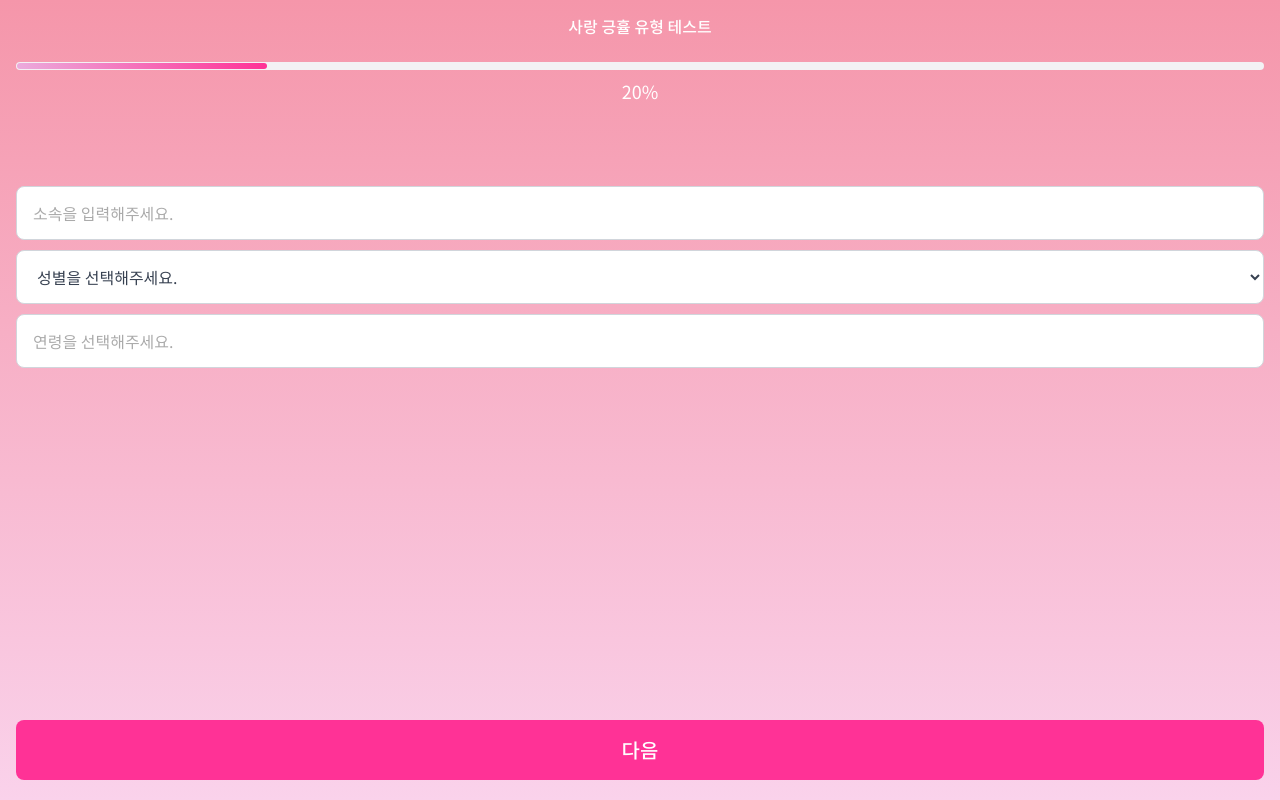
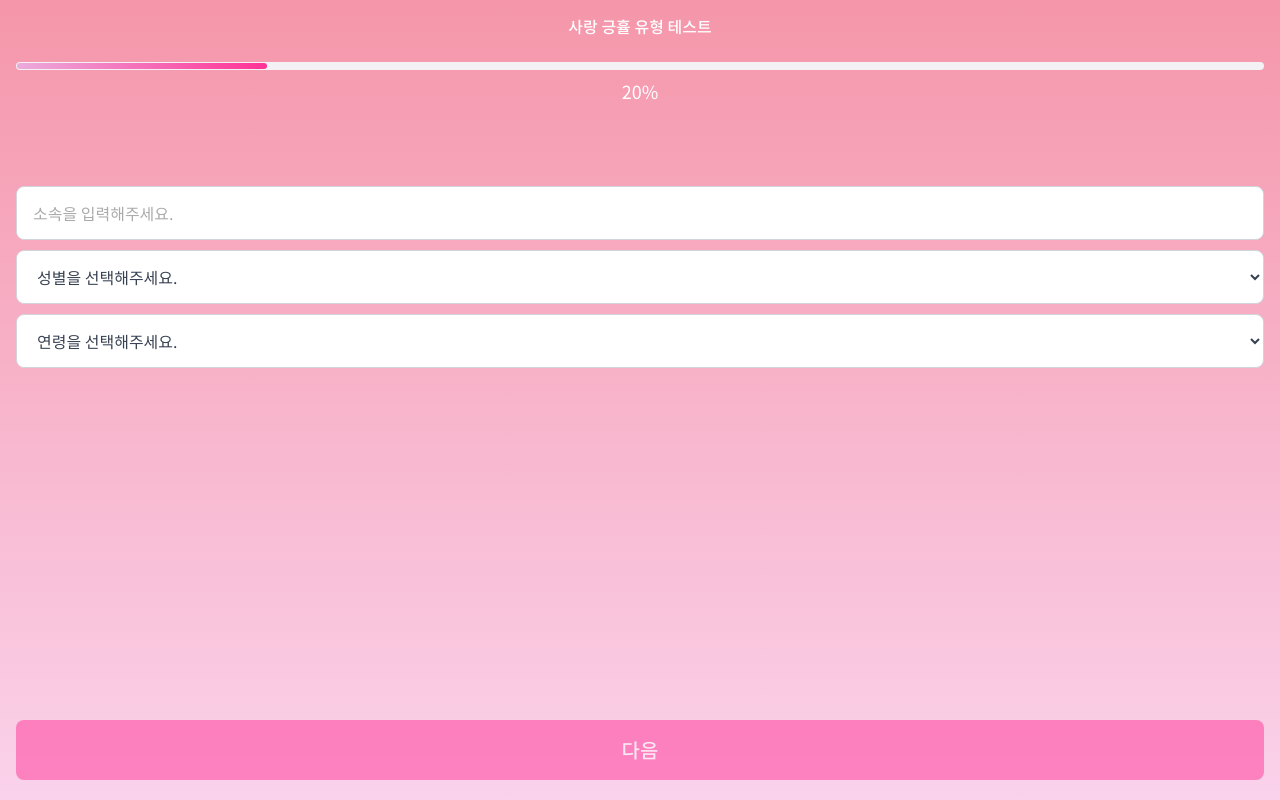
Before and after one commit to leafdesk/srapp-event, a Next.js app: page /mbti/profile in a window 1280 px wide. Built offline with nearby package versions, Linux system fonts and the light colour scheme.

Commit message:
:lipstick: [DESIGN] 프로필 페이지 및 Modal 등 일부 UI 수정

```diff
--- a/src/app/mbti/profile/page.tsx
+++ b/src/app/mbti/profile/page.tsx
@@ -70,19 +70,20 @@ const ProfilePage = () => {
           placeholder="성별을 선택해주세요."
           onSelect={handleSelect}
         />
-        <Input
+        <Dropdown
+          options={['20대', '30대', '40대', '50대', '60대', '70대 이상']}
           placeholder="연령을 선택해주세요."
-          type="number"
-          value={profile.age}
-          onChange={(e) =>
-            setProfile((prev) => ({ ...prev, age: e.target.value }))
-          }
+          onSelect={(value) => setProfile((prev) => ({ ...prev, age: value }))}
         />
       </div>
 
       {/* 하단 버튼 */}
       <div className="pb-5 fixed bottom-0 w-full">
-        <Button onClick={handleSubmit} text="다음" />
+        <Button
+          onClick={handleSubmit}
+          text="다음"
+          disabled={!profile.affiliation || !profile.gender || !profile.age}
+        />
       </div>
     </main>
   )
--- a/src/app/mbti/test/page.tsx
+++ b/src/app/mbti/test/page.tsx
@@ -129,7 +129,7 @@ const MBTITestPage = () => {
                 모든 질문에 답변해 주세요.
               </h3>
               <span className="block w-full text-base text-center text-[#222] pb-10 ">
-                현재 응답률: {rate}%
+                현재 진행률: {rate}%
               </span>
               <Button onClick={() => setIsModalOpen(false)} text="확인" />
             </div>
--- a/src/components/button.tsx
+++ b/src/components/button.tsx
@@ -3,6 +3,7 @@ type ButtonProps = {
   bgColor?: string
   textColor?: string
   text?: string
+  disabled?: boolean
 }
 
 /**
@@ -13,12 +14,16 @@ const Button = ({
   bgColor = '#FF3296',
   textColor = 'white',
   text = '',
+  disabled = false,
 }: ButtonProps) => {
   return (
     <div className="px-4">
       <button
-        onClick={onClick}
-        className={`w-full h-[60px] rounded-lg flex items-center justify-center bg-[${bgColor}] font-medium text-xl text-${textColor}`}
+        onClick={disabled ? undefined : onClick}
+        className={`w-full h-[60px] rounded-lg flex items-center justify-center bg-[${bgColor}] font-medium text-xl text-${textColor} ${
+          disabled ? 'opacity-50 cursor-not-allowed' : ''
+        }`}
+        disabled={disabled}
       >
         {text}
       </button>
```
Also changed, not shown: 1 other file (tests, documents, lock files or other folders).
